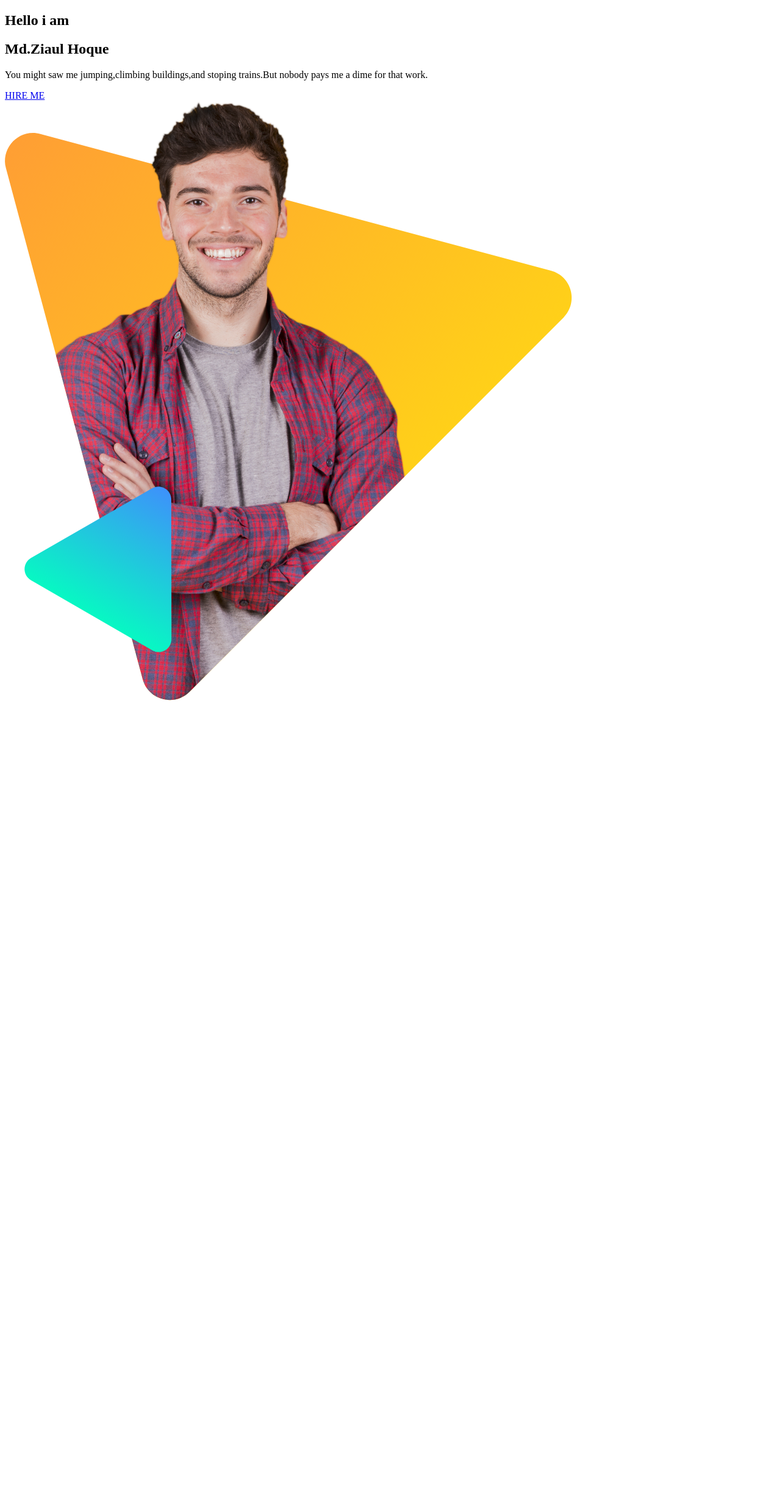
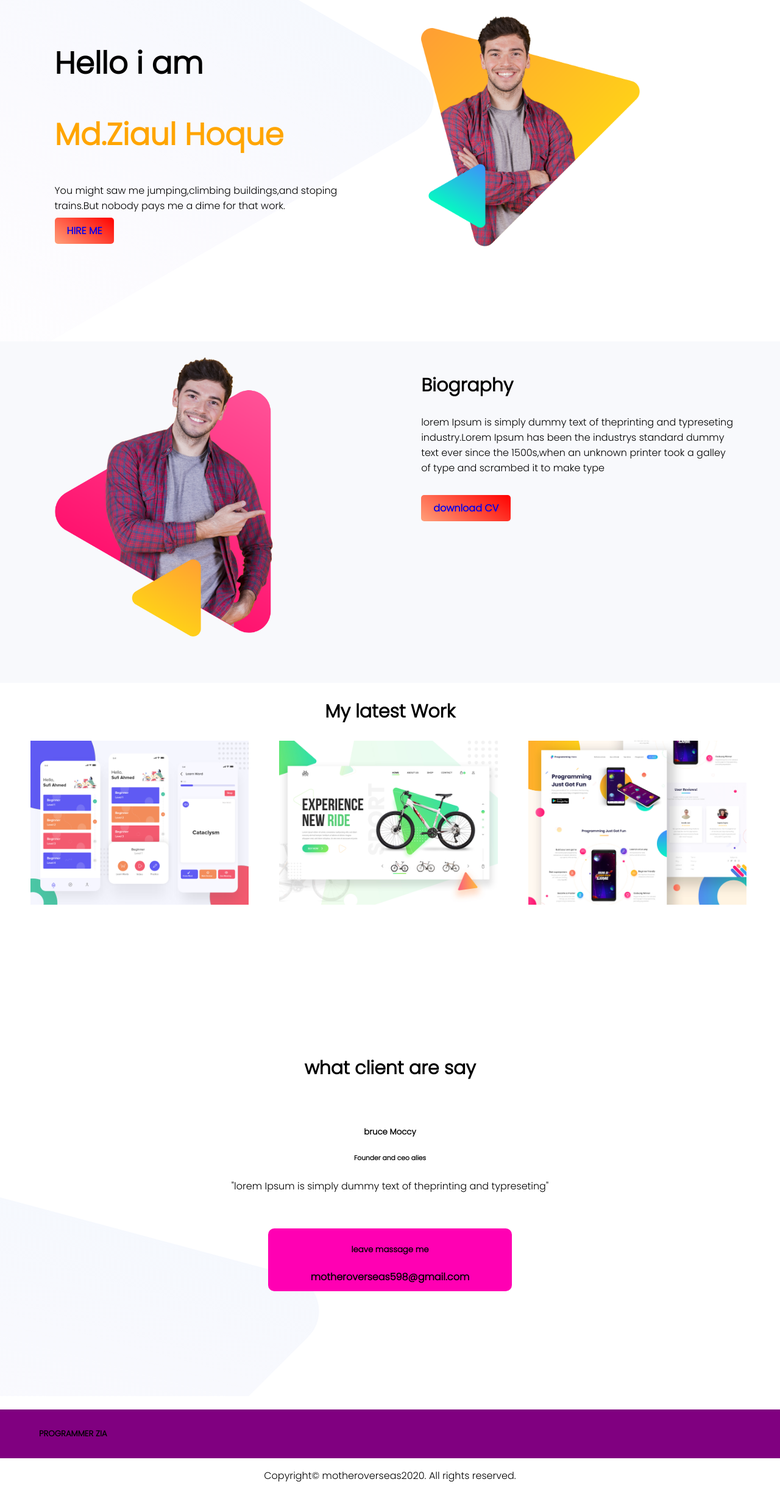
Before and after one commit to feniworld/firstwebsite, a plain HTML site: page index.html in a window 1280 px wide. Shown: the whole page at 61% size. Before the commit the page ends 1161 px from the top, so only its background shows below. Drawn offline with Linux system fonts and the light colour scheme.

Commit message:
delivery full web site

```diff
--- a/index.html
+++ b/index.html
@@ -4,10 +4,11 @@
     <meta charset="UTF-8">
     <meta name="viewport" content="width=device-width, initial-scale=1.0">
     <title>firstwebsite</title>
+    <link href="https://fonts.googleapis.com/css2?family=Poppins:wght@300&display=swap" rel="stylesheet">
     <link rel="stylesheet" href="style.css">
 </head>
 <body>
-    <section class="top-banner">
+    <section class="top-banner"><link href="https://fonts.googleapis.com/css2?family=Poppins:wght@300&display=swap" rel="stylesheet">
         <div class="half-width">
             <h1>Hello i am </h1>
             <h1><span class="orange-highlight">Md.Ziaul Hoque</span></h1>
@@ -20,6 +21,54 @@
 
         </div>
     </section>
+    <section class="boigraphy-area">
+        <div class="half-width">
+         <img src="images/peter_dream.png" alt="">
+        </div>
+        <div class="half-width">
+            <h2>Biography</h2>
+            <p>lorem Ipsum is simply dummy text of theprinting and typreseting industry.Lorem Ipsum has been the industrys standard     dummy text ever since the 1500s,when an unknown printer took a galley of type and scrambed it to make type</p>
+            <br>
+            <a class="link-button" target="_blank" href="http://www.mzamin.com">download CV</a>
+        </div>
+
+    </section>
+    <section class="work-area">
+        <h2 class="top">My latest Work</h2>
+            <div class="images">
+                <img src="images/latest-work/work-1.png" alt="">
+            </div>
+            <div class="images">
+             <img src="images/latest-work/work-2.jpg" alt="">
+           </div>
+           <div class="images">
+                <img src="images/latest-work/work-3.jpg" alt="">
+           </div>
+
+    </section>
+    <section class="contact-area">
+        <h2 class="text">what client are say</h2>
+        <br>
+        <div class="text">
+        <h5>bruce Moccy</h5>
+        <h6>Founder and ceo alies</h6>
+        <p>"lorem Ipsum is simply dummy text of theprinting and typreseting"<p>
+            <br>
+
+        </div>
+        <div id="first">
+        <h5 class="text">leave massage me</h5>
+        <h4 class="text">motheroverseas598@gmail.com</h4>
+        </div>
+
+    </section>
+    <div id="zia">
+        <h5 class="programmer">PROGRAMMER ZIA</h5>
+    </div>
+    <footer>
+        <p>Copyright© motheroverseas2020. All rights reserved.</p>
+    </footer>
+
 
 </body>
 </html>
--- a/style.css
+++ b/style.css
@@ -0,0 +1,94 @@
+body{
+    font-family: 'Poppins', sans-serif;
+    margin: 0;
+}
+h1{
+    font-size: 50px;
+}
+h2{
+    font-size: 30px;
+
+}
+.text{
+    text-align: center;
+}
+.top{
+    text-align: center;
+}
+
+
+
+.half-width{
+    width: 40%;
+    margin-left: 5%;
+    padding-left: 2%;
+    float: left;
+    margin-top: 2%;
+}
+.half-width img{
+    width: 70%;
+}
+.orange-highlight{
+    color: orange;
+}
+.link-button{
+    text-decoration: none;
+    font-weight: 700;
+    background-image: linear-gradient(35deg,lightsalmon,red);
+    padding: 10px 20px;
+    border-radius: 5px;
+}
+.images{
+    display:block;
+    width: 28%;
+    padding-inline-start: 50px;
+    float:left;
+    height: auto;
+}
+
+
+.images img{
+    width: 100%;
+}
+.top-banner{
+    background-image: url("images/header-bg.png");
+    background-repeat: no-repeat;
+}
+.boigraphy-area{
+    background-image: url("images/biography-bg.png");
+    background-repeat: no-repeat;
+}
+
+
+.contact-area{
+    background-image: url("images/footer-bg.png");
+    background-repeat: no-repeat;
+}
+section{
+    height: 560px;
+}
+#first{
+        border-radius: 10px;
+        width: 400px;
+        height: 100px;
+        padding-top: 3px;
+        margin: auto;
+        background-color: #ff00b3;
+
+}
+#zia{
+    width: 100%;
+    height: 80px;
+    border-radius: 5px solid red;
+    background-color: purple;
+
+
+    }
+    .programmer{
+        padding-left:5% ;
+        padding-top: 30px;
+
+}
+footer{
+    text-align: center;
+}
```
